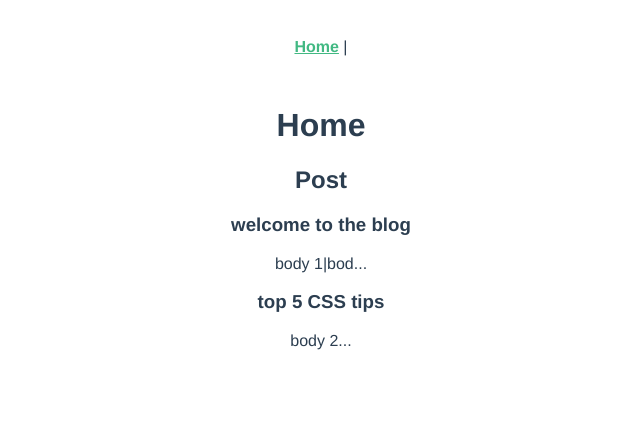
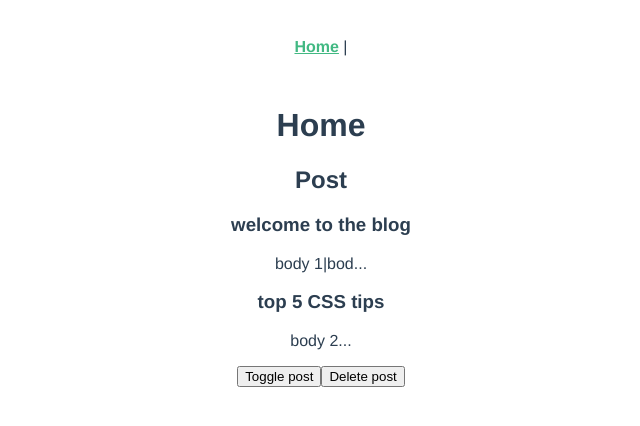
Before and after one commit to SHENEL98/Vue-basic, a Vue app in the folder composition_api/: page / in a window 1280 px wide. Shown: the top 426 px of the page, without its empty margins (319-959 px from the left). Built offline with nearby package versions, Linux system fonts and the light colour scheme.

Commit message:
LifeCycle hooks in setup

```diff
--- a/composition_api/src/components/PostList.vue
+++ b/composition_api/src/components/PostList.vue
@@ -11,17 +11,17 @@
 </template>
 
 <script>
-import SinglePost from './SinglePost.vue'
+import { onMounted,onUnmounted,onUpdated } from "vue";
+import SinglePost from "./SinglePost.vue";
 
 export default {
-  props: ["posts"],
-    components: {SinglePost},
-  setup(props){
-    console.log(props)
-    console.log(props.posts)
-
-  }
-
+  props: ['posts'],
+  components: { SinglePost },
+  setup(props) {
+    onMounted(() => console.log("component mounted"));
+    onUnmounted(() => console.log("component unmounted"));
+    onUpdated(() => console.log("component updated"));
+  },
 };
 </script>
 
--- a/composition_api/src/views/HomeView.vue
+++ b/composition_api/src/views/HomeView.vue
@@ -1,13 +1,16 @@
 <template>
   <div class="home">
     <h1>Home</h1>
-    <PostList :posts="posts"/>
+    <PostList v-if="showPosts" :posts="posts"/>
+    <button @click="showPosts = !showPosts">Toggle post</button>
+    <button @click="posts.pop()">Delete post</button>
   </div>
 </template>
 
 <script>
 import { ref } from "vue";
 import PostList from '../components/PostList.vue';
+
 export default {
   name: "HomeView",
   components : {PostList},
@@ -17,7 +20,9 @@
       {title: 'top 5 CSS tips', body:'body 2', id:2},
     ])
 
-    return {posts}
+    const showPosts = ref(true)
+
+    return {posts, showPosts}
   },
 };
 </script>
```
Also changed, not shown: 1 other file (tests, documents, lock files or other folders).
